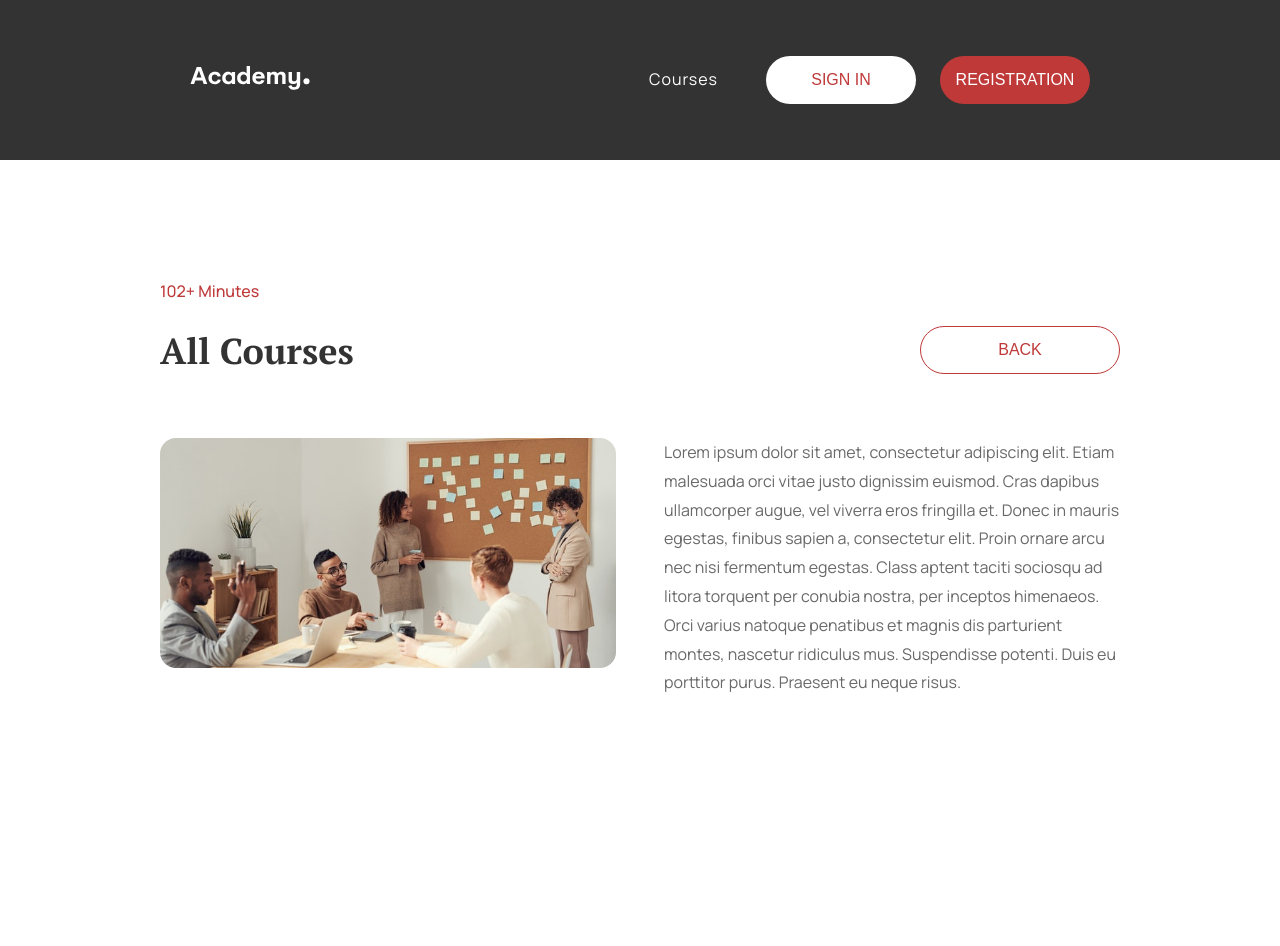
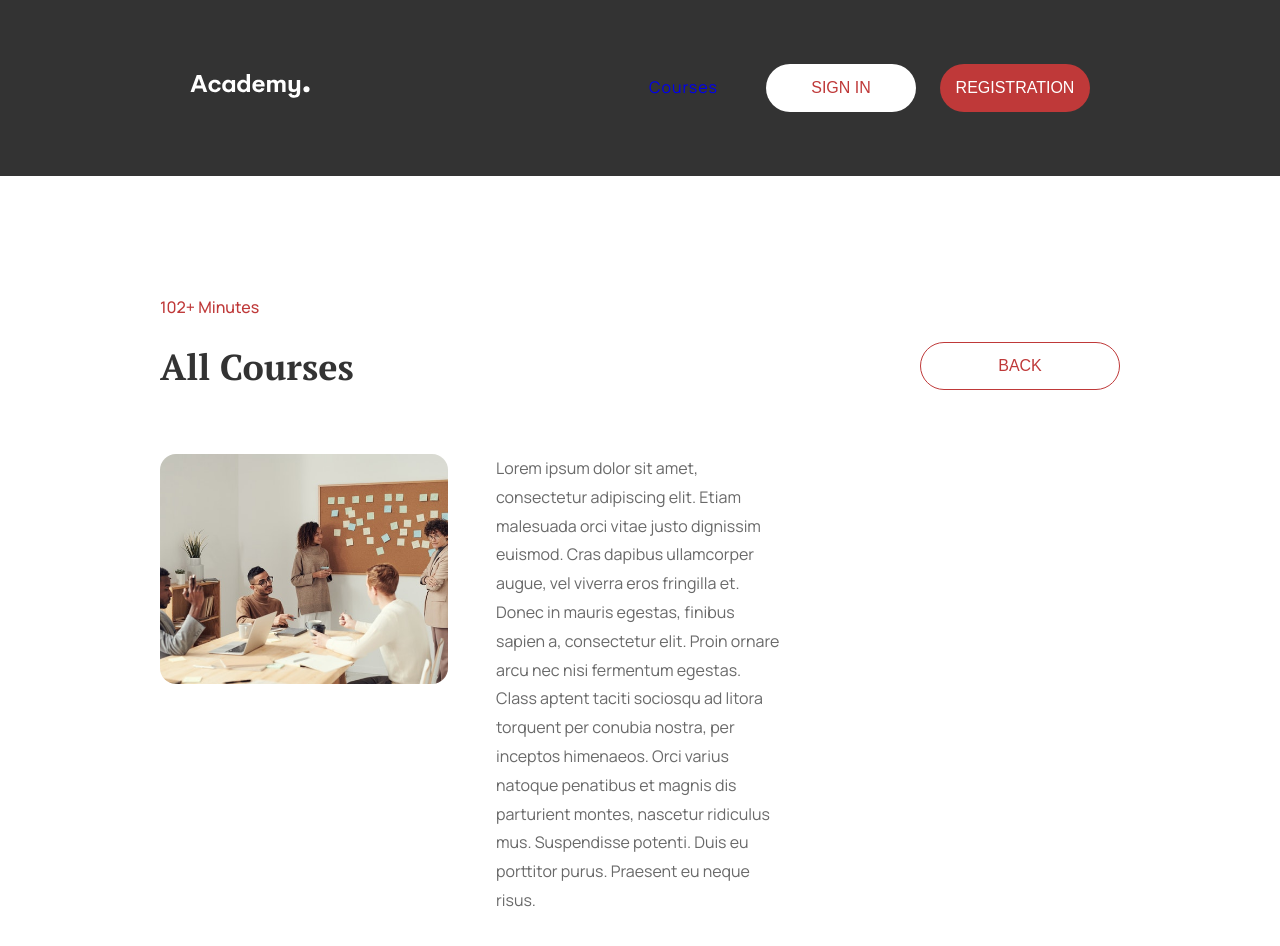
Before and after one commit to MagdalenaDelic/handson.react, a React (Create React App) app: page /course in a window 1280 px wide. Shown: the top 946 px of the page. Before the commit the page ends 817 px from the top, so only its background shows below. Built offline with nearby package versions, Linux system fonts and the light colour scheme.

Commit message:
styled-components

```diff
--- a/package.json
+++ b/package.json
@@ -12,6 +12,7 @@
     "react-router-dom": "^6.3.0",
     "react-scripts": "5.0.1",
     "sass": "^1.51.0",
+    "styled-components": "^5.3.5",
     "web-vitals": "^2.1.4"
   },
   "scripts": {
--- /dev/null
+++ b/src/components/CourseCard/CourseCardStyle.js
@@ -0,0 +1,5 @@
+import styled from "styled-components";
+import { Link } from "react-router-dom";
+import { brakepoints, colors } from "../../lib/style/theme";
+
+export const Course = styled.div``;
--- a/src/components/Grid/Grid.js
+++ /dev/null
@@ -1,17 +0,0 @@
-import React from "react";
-import "./Grid.scss";
-
-const Grid = ({ modifiers, children }) => {
-  const modifierClasses = {
-    primary: "Grid",
-    secondary: "Grid_Secondary",
-  };
-
-  let gridClass = "Grid";
-
-  modifiers.map((modifier) => (gridClass += " " + modifierClasses[modifier]));
-
-  return <div className={gridClass}>{children}</div>;
-};
-
-export default Grid;
--- a/src/components/Header/Header.js
+++ b/src/components/Header/Header.js
@@ -3,57 +3,78 @@ import "./Header.scss";
 import LogoImg from "../../assets/images/Images/logo.svg";
 import Button from "../Button/Button";
 import { Link, NavLink } from "react-router-dom";
+import {
+  Header as HeaderWrapper,
+  HeaderInner,
+  Hamburger,
+  LogoLink,
+  LogoImg as LogoElement,
+  Nav,
+  HeaderNavLink,
+  NavButtonLink,
+} from "./HeaderStyle";
 
-const Header = ({ modifiers }) => {
-  const modifierClasses = {
-    primary: "Header",
-    secondary: "Header_Secondary",
-  };
+const Header = ({ isSecondary }) => {
+  return (
+    <HeaderWrapper isSecondary={isSecondary}>
+      <HeaderInner>
+        <LogoLink to="/">
+          <LogoElement src={LogoImg} alt="" />
+        </LogoLink>
+        <Hamburger />
+        <Nav>
+          <HeaderNavLink to="/Courses"> Courses</HeaderNavLink>
+          <NavButtonLink to="/">
+            <Button modifiers={["nav"]}>Sign In</Button>
+          </NavButtonLink>
+          <NavButtonLink to="/">
+            <Button modifiers={["nav", "secondary"]}>Registration</Button>
+          </NavButtonLink>
+        </Nav>
+      </HeaderInner>
+    </HeaderWrapper>
+  );
 
-  let headerClass = "Header";
+  // return (
+  //   <header className={headerClass}>
+  //     <div className="Header-Inner">
+  //       <Link to="/" className="Header-LogoLink">
+  //         <img className="Header-LogoImg" src={LogoImg} alt="" />
+  //       </Link>
 
-  modifiers.map((modifier) => (headerClass += " " + modifierClasses[modifier]));
+  //       <svg
+  //         className="Header-Hamburger"
+  //         width="448"
+  //         height="392"
+  //         viewBox="0 0 448 392"
+  //         fill="none"
+  //         xmlns="http://www.w3.org/2000/svg"
+  //       >
+  //         <path
+  //           d="M16 72H432C440.837 72 448 64.837 448 56V16C448 7.163 440.837 0 432 0H16C7.163 0 0 7.163 0 16V56C0 64.837 7.163 72 16 72ZM16 232H432C440.837 232 448 224.837 448 216V176C448 167.163 440.837 160 432 160H16C7.163 160 0 167.163 0 176V216C0 224.837 7.163 232 16 232ZM16 392H432C440.837 392 448 384.837 448 376V336C448 327.163 440.837 320 432 320H16C7.163 320 0 327.163 0 336V376C0 384.837 7.163 392 16 392Z"
+  //           fill="black"
+  //         />
+  //       </svg>
 
-  return (
-    <header className={headerClass}>
-      <div className="Header-Inner">
-        <Link to="/" className="Header-LogoLink">
-          <img className="Header-LogoImg" src={LogoImg} alt="" />
-        </Link>
-
-        <svg
-          className="Header-Hamburger"
-          width="448"
-          height="392"
-          viewBox="0 0 448 392"
-          fill="none"
-          xmlns="http://www.w3.org/2000/svg"
-        >
-          <path
-            d="M16 72H432C440.837 72 448 64.837 448 56V16C448 7.163 440.837 0 432 0H16C7.163 0 0 7.163 0 16V56C0 64.837 7.163 72 16 72ZM16 232H432C440.837 232 448 224.837 448 216V176C448 167.163 440.837 160 432 160H16C7.163 160 0 167.163 0 176V216C0 224.837 7.163 232 16 232ZM16 392H432C440.837 392 448 384.837 448 376V336C448 327.163 440.837 320 432 320H16C7.163 320 0 327.163 0 336V376C0 384.837 7.163 392 16 392Z"
-            fill="black"
-          />
-        </svg>
-
-        <nav className="Header-Nav">
-          <NavLink
-            to="/Courses"
-            className={({ isActive }) =>
-              isActive ? "Header-active" : "Header-NavLink "
-            }
-          >
-            Courses
-          </NavLink>
-          <div className="Header-NavButton ">
-            <Button modifiers={["nav"]}>Sign In</Button>
-          </div>
-          <div className="Header-NavButton ">
-            <Button modifiers={["nav", "secondary"]}>Registration</Button>
-          </div>
-        </nav>
-      </div>
-    </header>
-  );
+  //       <nav className="Header-Nav">
+  //         <NavLink
+  //           to="/Courses"
+  //           className={({ isActive }) =>
+  //             isActive ? "Header-active" : "Header-NavLink "
+  //           }
+  //         >
+  //           Courses
+  //         </NavLink>
+  //         <div className="Header-NavButton ">
+  //           <Button modifiers={["nav"]}>Sign In</Button>
+  //         </div>
+  //         <div className="Header-NavButton ">
+  //           <Button modifiers={["nav", "secondary"]}>Registration</Button>
+  //         </div>
+  //       </nav>
+  //     </div>
+  //   </header>
+  // );
 };
 
 export default Header;
--- /dev/null
+++ b/src/components/Header/HeaderStyle.js
@@ -0,0 +1,82 @@
+import styled from "styled-components";
+import { NavLink, Link } from "react-router-dom";
+import { brakepoints, colors } from "../../lib/style/theme";
+import { ReactComponent as HamburgerIcon } from "../../assets/images/Images/icon-hamburger.svg";
+
+export const Header = styled.header`
+  position: absolute;
+  top: 0;
+  left: 0;
+  width: 100%;
+  z-index: 1;
+  padding: 24px;
+
+  ${(props) =>
+    props.isSecondary &&
+    `
+    background-color:${colors.textPrimary};
+    position: initial;
+    `}
+
+  @media  (${brakepoints.desktop}) {
+    padding: 32px 0;
+  }
+`;
+
+export const HeaderInner = styled.div`
+  display: flex;
+  justify-content: space-between;
+  align-items: center;
+
+  @media (${brakepoints.desktop}) {
+    width: 900px;
+    margin: 0 auto;
+    padding: 32px 0px;
+  }
+
+  @media (${brakepoints.desktopLarge}) {
+    width: 1260px;
+  }
+`;
+
+export const Hamburger = styled(HamburgerIcon)`
+  width: 30px;
+  height: auto;
+
+  path {
+    fill: (${colors.bgPrimary});
+  }
+
+  @media (${brakepoints.desktop}) {
+    display: none;
+  }
+`;
+
+export const LogoLink = styled(Link)``;
+
+export const LogoImg = styled.img`
+  width: 140 px;
+`;
+
+export const Nav = styled.nav`
+  display: none;
+
+  @media (${brakepoints.desktop}) {
+    display: block;
+  }
+`;
+
+export const HeaderNavLink = styled(NavLink)`
+  color: (${colors.secondary});
+  letter-spacing: 1px;
+  margin-right: 48px;
+`;
+
+export const NavButtonLink = styled(Link)`
+  margin-right: 24px;
+  display: inline-block;
+
+  &:last-child {
+    margin-right: 0;
+  }
+`;
--- a/src/components/Grid/Grid.scss
+++ b/src/lib/style/generalStyles.js
@@ -1,28 +1,29 @@
-@import "../../theme.scss";
+import styled from "styled-components";
+import { brakepoints } from "../style/theme";
 
-.Grid {
+export const Grid = styled.div`
   display: grid;
   grid-template-columns: repeat(1, 1fr);
   row-gap: 48px;
 
-  @media ($tabletSmall) {
+  @media (${brakepoints.tabletSmall}) {
     grid-template-columns: repeat(2, 1fr);
     column-gap: 32px;
   }
 
-  @media ($desktop) {
+  @media (${brakepoints.desktop}) {
     grid-template-columns: repeat(3, 1fr);
     column-gap: 48px;
   }
 
-  @media ($desktopLarge) {
+  @media (${brakepoints.desktopLarge}) {
     grid-template-columns: repeat(4, 1fr);
   }
 
   &_Secondary {
-    @media ($desktop) {
+    @media (${brakepoints.desktop}) {
       grid-template-columns: repeat(2, 1fr);
       column-gap: 48px;
     }
   }
-}
+`;
--- /dev/null
+++ b/src/lib/style/theme.js
@@ -0,0 +1,23 @@
+export const fonts = {
+  primary: "Manrope, sans-serif",
+  secondary: "PT Serif, serif",
+};
+
+export const colors = {
+  primary: "#bf3939",
+  secondary: "#ffffff",
+  black: "#000000",
+  bgPrimary: "#ffffff",
+  bgSecondary: "#f6fafb",
+  textPrimary: "#333333",
+  textSecondary: "#696969",
+};
+
+export const brakepoints = {
+  mobileLarge: "min-width: 375px",
+  tabletSmall: "min-width: 481px",
+  tablet: "min-width: 768px",
+  tabletLarge: "min-width: 980px",
+  desktop: "min-width: 1024px",
+  desktopLarge: "min-width: 1300px",
+};
--- a/src/pages/Course/Course.js
+++ b/src/pages/Course/Course.js
@@ -2,15 +2,16 @@ import React from "react";
 import Header from "../../components/Header/Header";
 import Main from "../../components/Main/Main";
 import Section from "../../components/Section/Section";
-import Grid from "../../components/Grid/Grid";
+
 import CourseContent from "../../components/CourseContent/CourseContent";
 import CourseCard from "../../components/CourseCard/CourseCard";
 import LectureImg1 from "../../assets/images/Images/lecture-1.jpg";
+import { Grid } from "../../lib/style/generalStyles";
 
 const Course = () => {
   return (
     <>
-      <Header modifiers={["secondary"]} />
+      <Header isSecondary={true} />
       <Main>
         <Section
           actionText={"102+ Minutes"}
@@ -18,7 +19,7 @@ const Course = () => {
           buttonText={"Back"}
           buttonDestination={-1}
         >
-          <Grid modifiers={["secondary"]}>
+          <Grid>
             <CourseCard imgSrc={LectureImg1} />
             <CourseContent
               content={
--- a/src/pages/Home/Home.js
+++ b/src/pages/Home/Home.js
@@ -1,5 +1,4 @@
 import React from "react";
-import Grid from "../../components/Grid/Grid";
 import Header from "../../components/Header/Header";
 import Landing from "../../components/Landing/Landing";
 import Main from "../../components/Main/Main";
@@ -10,6 +9,7 @@ import LectureImg3 from "../../assets/images/Images/lecture-3.jpg";
 import LectureImg4 from "../../assets/images/Images/lecture-4.jpg";
 import CourseCard from "../../components/CourseCard/CourseCard";
 import Testimonial from "../../components/Testimonial/Testimonial";
+import { Grid } from "../../lib/style/generalStyles";
 
 const Home = () => {
   return (
@@ -26,7 +26,7 @@ const Home = () => {
           buttonDestination={"/Courses"}
           // isHeadingVisible={"false"}
         >
-          <Grid modifiers={["primary"]}>
+          <Grid>
             <CourseCard
               imgSrc={LectureImg1}
               imgAlt={"Introduction"}
--- a/src/theme.scss
+++ b/src/theme.scss
@@ -18,4 +18,3 @@ $tablet: "min-width: 768px";
 $tabletLarge: "min-width: 980px";
 $desktop: "min-width: 1024px";
 $desktopLarge: "min-width: 1300px";
-$test: "min-width: 1300px";
```
Also changed, not shown: src/pages/Courses/Courses.js (+4 -3 lines), 1 other file (tests, documents, lock files or other folders).
